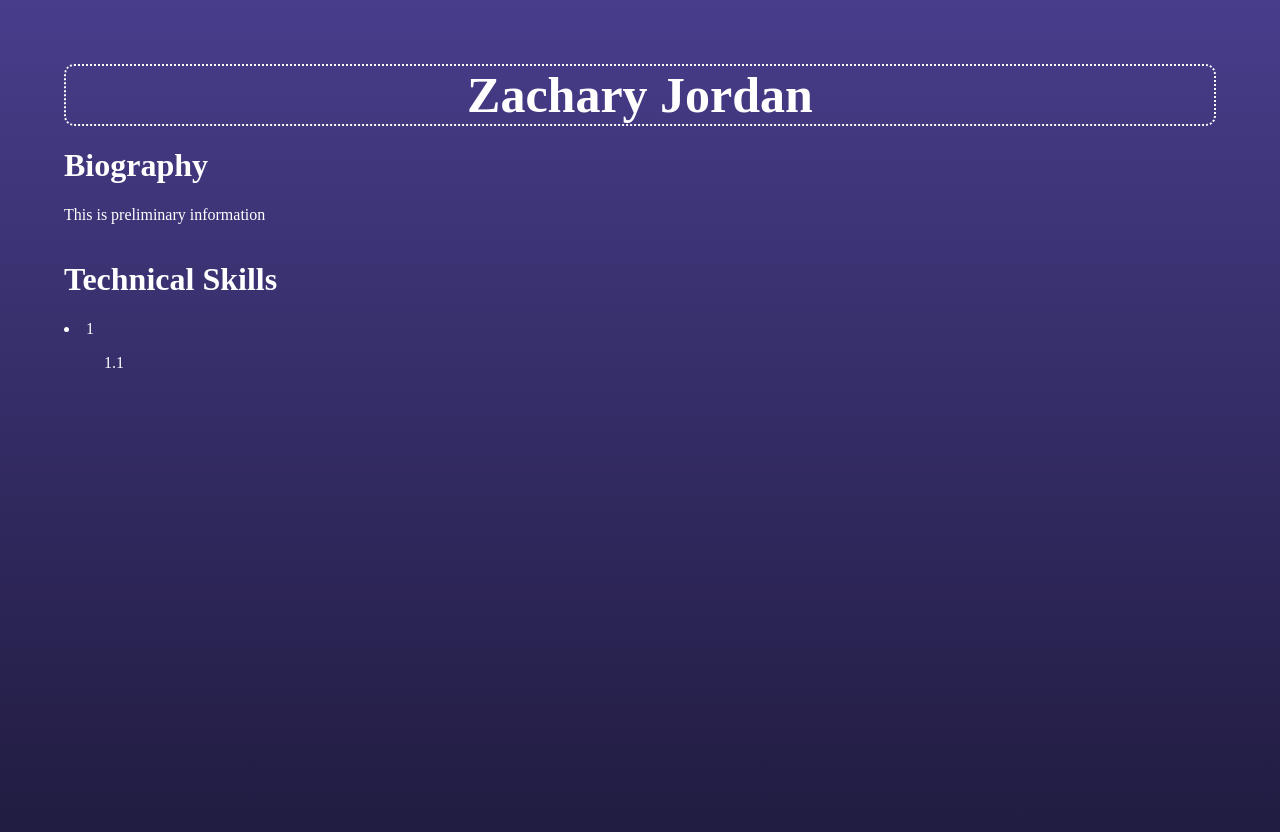
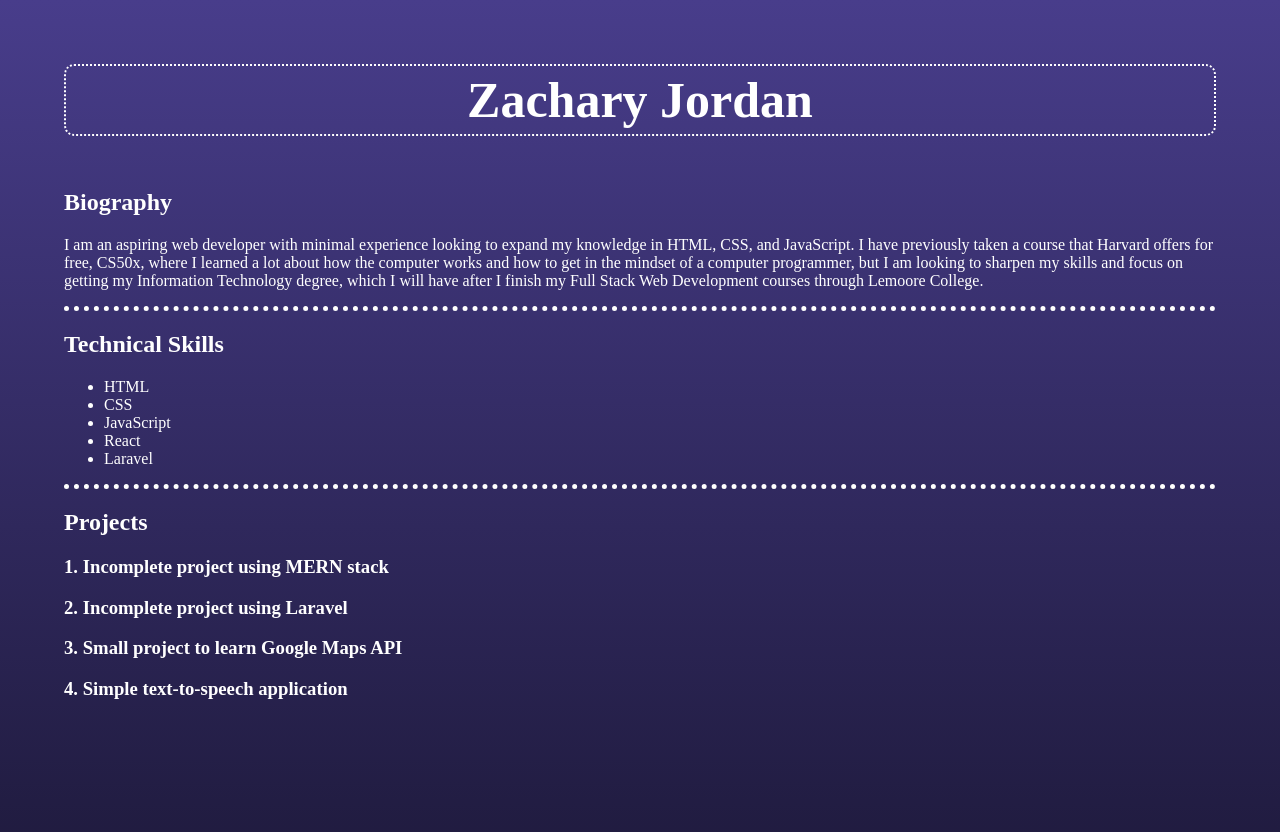
Before and after one commit to zachschool1/COMP001A-PersonalPortfolio, a plain HTML site: page index.html in a window 1280 px wide. Drawn offline with Linux system fonts and the light colour scheme.

Commit message:
commit 2 with basic structure of information

```diff
--- a/index.html
+++ b/index.html
@@ -7,20 +7,35 @@
     <title>Zachary Jordan Portfolio</title>
 </head>
 <body>
-    <header>Zachary Jordan</header>
+    <header>
+        <h1>Zachary Jordan</h1>
+    </header>
 
-    <div class="biography">
-        <h1>Biography</h1>
-        <p> This is preliminary information </p>
+    <div class="bio">
+        <h2>Biography</h2>
+        <p> I am an aspiring web developer with minimal experience looking to expand my knowledge in HTML, CSS, and JavaScript. I have previously taken a course that Harvard offers for free, CS50x, where I learned a lot about how the computer works and how to get in the mindset of a computer programmer, but I am looking to sharpen my skills and focus on getting my Information Technology degree, which I will have after I finish my Full Stack Web Development courses through Lemoore College. </p>
     </div>
 
-    <div>
-        <h1>Technical Skills</h1>
-        <li>1</li>
-            <ul>1.1</ul>
-
+    <div class="skills">
+        <h2>Technical Skills</h2>
+        <ul>
+            <li>HTML</li>
+            <li>CSS </li>
+            <li>JavaScript</li>
+            <li>React</li>
+            <li>Laravel</li>
+        </ul>
 
     </div>
+
+    <div class="projects">
+        <h2>Projects</h2>
+        <h3>1. Incomplete project using MERN stack</h3>
+        <h3>2. Incomplete project using Laravel</h3>
+        <h3>3. Small project to learn Google Maps API</h3>
+        <h3>4. Simple text-to-speech application</h3>
+    </div>
+
 
 
 </body>
--- a/main.css
+++ b/main.css
@@ -6,14 +6,23 @@ body {
     background:linear-gradient(to bottom, darkslateblue, rgb(28, 24, 56));
     color:white;
     min-height:100vh;
-
 }
 
-header {
+header h1{
     font-size:50px;
     font-weight:bolder;
     text-align: center;
     align-items: center;
     border: 2px dotted rgb(255, 255, 255);
     border-radius:10px;
+    padding:5px;
+    margin-top:0;
 }
+
+.bio {
+    border-bottom: 5px dotted white;
+}
+
+.skills {
+    border-bottom: 5px dotted white;
+}
```
